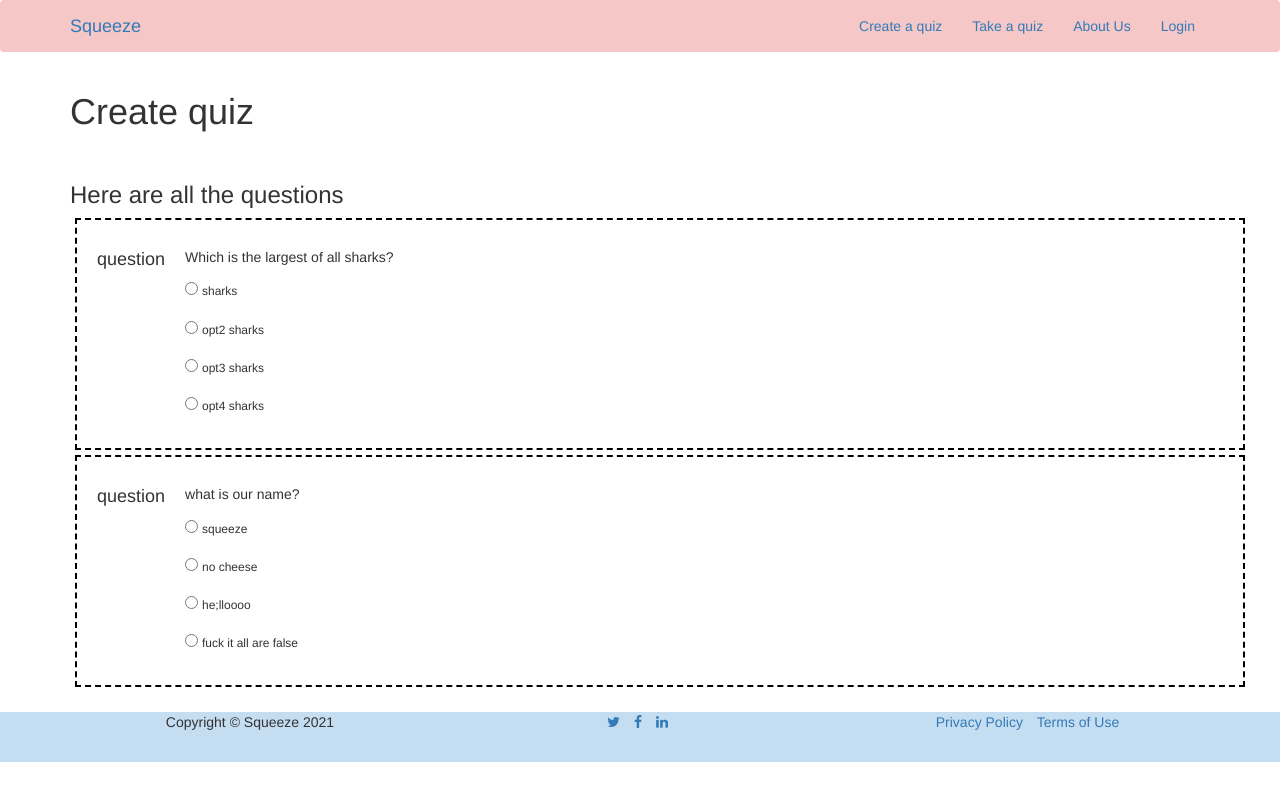
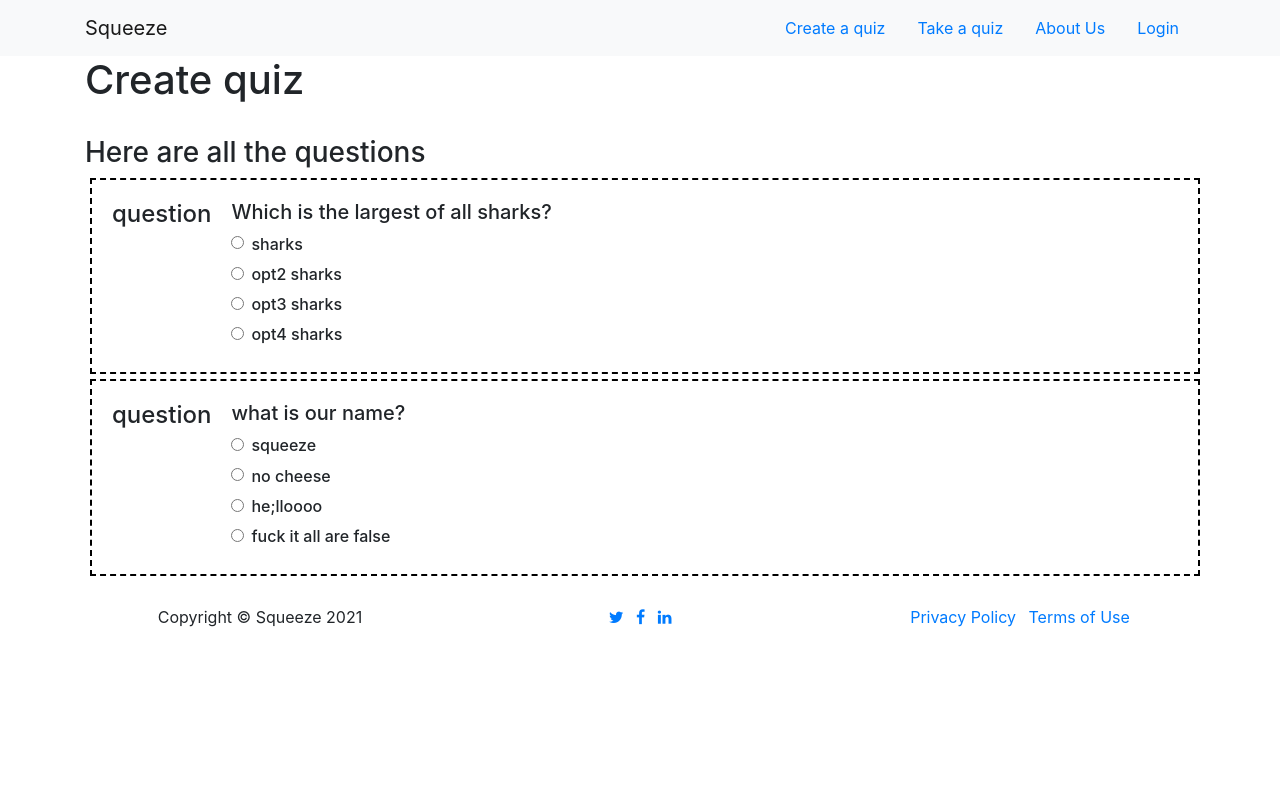
Before and after one commit to Iamgope/Squeeze, a Django app: page /give_quiz/ in a window 1280 px wide. Run offline with Django 3.2, Linux system fonts and the light colour scheme; data comes from the database, SQL or seed files in the repository; some libraries are stand-ins or nearby versions.

Commit message:
updated navbar

```diff
--- a/quizmaker/templates/base.html
+++ b/quizmaker/templates/base.html
@@ -4,32 +4,44 @@
 	<title>Squeeze</title>
 	<meta charset="utf-8">
 	<meta name="viewport" content="width=device-width, initial-scale=1">
-	<link rel="stylesheet" href="https://maxcdn.bootstrapcdn.com/bootstrap/3.3.7/css/bootstrap.min.css">
+  <link rel="stylesheet" href="https://cdn.jsdelivr.net/npm/bootstrap@4.5.3/dist/css/bootstrap.min.css" integrity="sha384-TX8t27EcRE3e/ihU7zmQxVncDAy5uIKz4rEkgIXeMed4M0jlfIDPvg6uqKI2xXr2" crossorigin="anonymous">
 	<link rel="stylesheet" href="https://stackpath.bootstrapcdn.com/font-awesome/4.7.0/css/font-awesome.min.css">
 	<script src="https://ajax.googleapis.com/ajax/libs/jquery/3.2.1/jquery.min.js"></script>
  	<script src="https://maxcdn.bootstrapcdn.com/bootstrap/3.3.7/js/bootstrap.min.js"></script>
 </head>
 
 <body >
-    <nav class="navbar navbar-light" style="background-color: rgb(245, 199, 199);" >
-		<div class="container-fluid container ">
-	    <div class="navbar-header">
-	      	<a class="navbar-brand" href="../">Squeeze</a>
-	    </div>
-	    <ul class="nav navbar-nav" style="float: right">
-	      	<li><a href="../create">Create a quiz</a></li>
-	      	<li><a href="../take">Take a quiz</a></li>
-	      	<li><a href="../about">About Us</a></li>
-	      	<li><a href="../login">Login</a></li>
-	    </ul>
-	  </div>
-
-	</nav>
+  <nav class="navbar navbar-expand-lg navbar-light bg-light">
+    <div class="container">
+      <a class="navbar-brand" href="{% url 'quizapp:landing' %}">Squeeze</a>
+      <button class="navbar-toggler" type="button" data-toggle="collapse" data-target="#navbarSupportedContent" aria-controls="navbarSupportedContent" aria-expanded="false" aria-label="Toggle navigation">
+        <span class="navbar-toggler-icon"></span>
+      </button>
+      <div>
+        <div class="collapse navbar-collapse" id="navbarSupportedContent">
+          <ul class="nav justify-content-end">
+            <li class="nav-item active">
+              <a class="nav-link" href="{% url 'quizapp:quiz' %}">Create a quiz</a>
+            </li>
+            <li class="nav-item active">
+              <a class="nav-link" href="#">Take a quiz</a>
+            </li>
+            <li class="nav-item active">
+              <a class="nav-link" href="#">About Us</a>
+            </li>
+            <li class="nav-item active">
+              <a class="nav-link" href="#">Login</a>
+            </li>
+          </ul>
+        </div>
+      </div>
+    </div>
+  </nav>
 
     {% block content %}
     {% endblock %}
 
-	<footer style="background-color: rgb(197, 221, 241); position: relative; bottom: 0; width: 100%; text-align: center; height: 50px;">
+	<footer style="text-align: center; max-height: 80px;">
 
       <div class="container">
         <div class="row">
```
